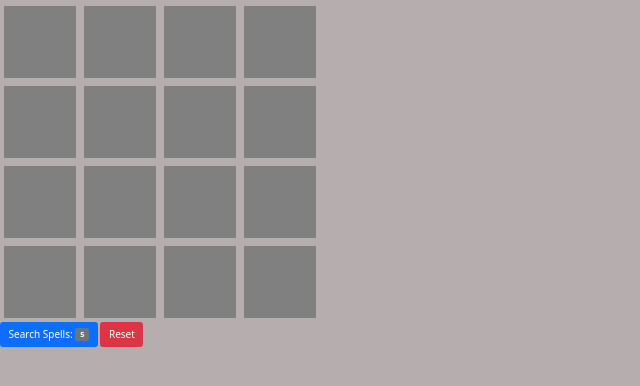
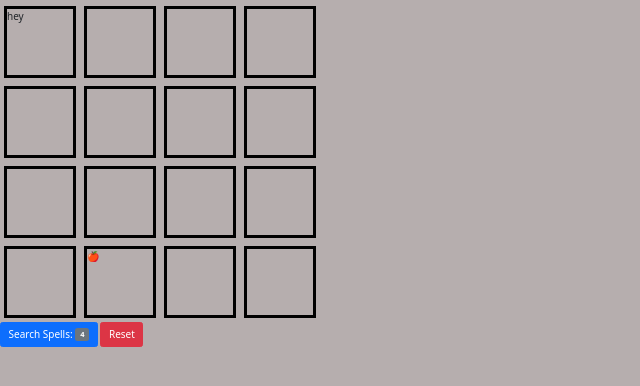
Before and after one commit to tyebean/temp-quest, a plain HTML site: page index.html in a window 1280 px wide. Both pictures are taken after a click on the element 40 px from the left and 104 px from the top of the page. Shown: the part 62-448 px from the top of the page, without its empty margins (0-640 px from the left). Drawn offline with nearby package versions, Linux system fonts and the light colour scheme.

Commit message:
add hideTreasure

```diff
--- a/css/style.css
+++ b/css/style.css
@@ -32,7 +32,8 @@ body {
 }
 
 .tile {
-  background-color: grey;
+  /* background-color: grey; */
+  border: 3px solid black;
   /* todo: add border to tiles later in js to hint at where the snake can move */
   /* border: 6px dashed rgb(77, 77, 77); */
   margin: 4px;
--- a/index.html
+++ b/index.html
@@ -3,7 +3,7 @@
 <head>
   <script defer src="js/app.js"></script>
   <link href="https://cdn.jsdelivr.net/npm/bootstrap@5.1.3/dist/css/bootstrap.min.css" rel="stylesheet" integrity="sha384-1BmE4kWBq78iYhFldvKuhfTAU6auU8tT94WrHftjDbrCEXSU1oBoqyl2QvZ6jIW3" crossorigin="anonymous">
-  <!-- todo css stylesheet -->
+  <!-- ! css stylesheet -->
   <link rel="stylesheet" href="css/style.css">
   <meta charset="UTF-8">
   <meta http-equiv="X-UA-Compatible" content="IE=edge">
@@ -16,22 +16,22 @@
   <h1 id="snake-emoji" hidden>🐍</h1>
   <h1 id='apple-emoji' hidden>🍎</h1>
   <section id="board">
-    <div class="tile" id="1"></div>
-    <div class="tile" id="2"></div>
-    <div class="tile" id="3"></div>
-    <div class="tile" id="4"></div>
-    <div class="tile" id="5"></div>
-    <div class="tile" id="6"></div>
-    <div class="tile" id="7"></div>
-    <div class="tile" id="8"></div>
-    <div class="tile" id="9"></div>
-    <div class="tile" id="10"></div>
-    <div class="tile" id="11"></div>
-    <div class="tile" id="12"></div>
-    <div class="tile" id="13"></div>
-    <div class="tile" id="14"></div>
-    <div class="tile" id="15"></div>
-    <div class="tile" id="16"></div>
+    <div class="tile" id="tile-0"></div>
+    <div class="tile" id="tile-1"></div>
+    <div class="tile" id="tile-2"></div>
+    <div class="tile" id="tile-3"></div>
+    <div class="tile" id="tile-4"></div>
+    <div class="tile" id="tile-5"></div>
+    <div class="tile" id="tile-6"></div>
+    <div class="tile" id="tile-7"></div>
+    <div class="tile" id="tile-8"></div>
+    <div class="tile" id="tile-9"></div>
+    <div class="tile" id="tile-10"></div>
+    <div class="tile" id="tile-11"></div>
+    <div class="tile" id="tile-12"></div>
+    <div class="tile" id="tile-13"></div>
+    <div class="tile" id="tile-14"></div>
+    <div class="tile" id="tile-15"></div>
   </section>
   <form>
     <button type="button" class="btn btn-primary btn-search">
--- a/js/app.js
+++ b/js/app.js
@@ -1,11 +1,14 @@
+  //if there is a movement click, reduce the amount of searches left
+
+
 /*---------------------------- Constants ------------------------------------*/
 const moveArray = [
-  [2, 5],
-  [3, 8],
-  [9, 14],
-  [15, 12],
+  [2, 5], //1
+  [3, 8], //4
+  [9, 14], //13
+  [15,12], //16
   [8, 11, 16],
-  [3, 10, 15],
+  [3,10, 15],
   [14, 11, 16],
   [4, 7, 12],
   [5, 10, 3],
@@ -17,9 +20,19 @@ const moveArray = [
   [6, 9, 11, 14],
   [7, 10, 12, 15]
 ]
+
+// for (let i = 0; i < moveArray.length; i++){
+//   const a = moveArray[i][0]
+//   const b = moveArray[i][1]
+//   const c = moveArray[i][2]
+//   const d = moveArray[i][3]
+//   console.log(a, b, c, d)
+//   console.log(moveArray[a])
+// }
+
 /*---------------------------- Variables (state) ----------------------------*/
 
-let boardArray, player, treasure, win, lose
+let player, treasure, win, lose
 
 /*------------------------ Cached Element References ------------------------*/
 
@@ -38,8 +51,10 @@ btnSearch.addEventListener('click', search)
 btnReset.addEventListener('click', reset)
 
 /*-------------------------------- Functions --------------------------------*/
+
 init()
 function init(){
+  console.log("init runs");
   player =
   [null, null, null, null,
   null, null, null, null,
@@ -47,7 +62,6 @@ function init(){
   null, null, null, null]
   win = null
   lose = null
-  console.log("init runs");
   message.textContent = "Click an Area to Search the Forest"
   render()
   hideTreasure()
@@ -58,54 +72,60 @@ function render(){
   console.log('render runs')
 }
 
-//handleclick
-//if there's a click, place a snake there
-//style it approprietly
+// todo when a user has clicked, place the index of the position into the correct place in the player array. possibly using splice?
 
+// todo style it approprietly/centered in the div
 function handleMovement(evt){
-  console.log("handle click/movement runs", evt.target)
-  const tileIdx = evt.target.id
-  // tiles[tileIdx].textContent = "🐍"
+  const idx = evt.target.id.replace("tile-", "")
+  tiles[idx].innerHTML = "hey"
+  // player.push(idx)
+  console.log(player)
+  console.log("clicking works")
   validateMove()
   removeSearch()
-  }
+}
 
 //validMove()
-//if there is no snake
+//if there is no value inside of player array
 //move anywhere
 //if the snake is at [index]
 //can only move certain spaces
 
 function validateMove() {
   console.log("validating moves runs")
+  // const idx = evt.target.id.replace("tile-", "")
+  for (let i = 0; i < moveArray.length; i++){
+  if (player[i] !== null){
+    console.log("don't move anymore")
+    }
+  }
 }
 
 // ? search
-// probably to be broken down into even more functions UGH lol
-// flip shit
+// probably to be broken down into even more functions
 // if something got found, end game, display msg
 // if nothing found, display msg
 function search(){
+  if (player[idx] === apple[idx]){
+    return
+  } else if (player[idx] !== apple[idx]) {
+    //nothing found msg
+  }
   console.log("search btn works")
 }
 
-
-
-
 function removeSearch(){
   //if there is a movement click, reduce the amount of searches left
+    badgeNum.textContent = "4"
+    console.log(badgeNum)
   console.log("taking away your searches!!")
 }
 
-
 function hideTreasure(){
-  //if there is a movement click, reduce the amount of searches left
-  console.log("hiding trasure")
+  const random = Math.floor(Math.random() * 15 - 0) + 0;
+  tiles[random].textContent = "🍎"
+  console.log("hiding trasure", random)
 }
-
-
-
-
 
 function reset(){
   console.log("reset btn works")
```
